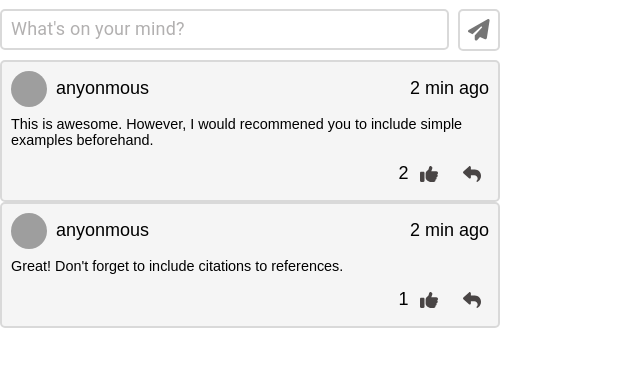
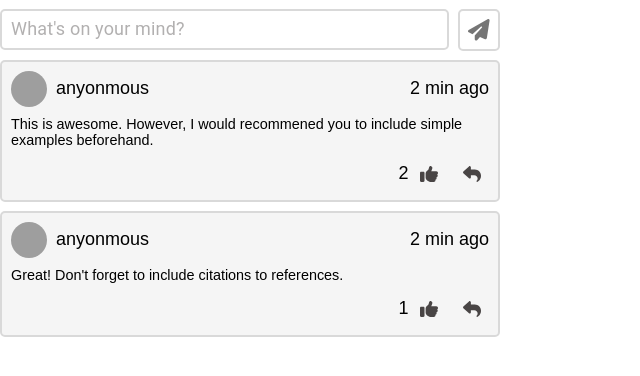
Before and after one commit to nitinsharmacs/commentor-widget, a React app: page / in a window 1280 px wide. Shown: the top 376 px of the page, without its empty margins (0-640 px from the left). Built offline with nearby package versions, Linux system fonts and the light colour scheme; grey boxes are pictures that could not be loaded.

Commit message:
Add gap among comment components

```diff
--- /dev/null
+++ b/src/components/Comments/Comments.scss
@@ -0,0 +1,7 @@
+@import '../../styles/variables.scss';
+
+.comments {
+  display: flex;
+  flex-direction: column;
+  row-gap: $main-padding;
+}
--- a/src/components/Comments/Comments.tsx
+++ b/src/components/Comments/Comments.tsx
@@ -1,4 +1,5 @@
 import CommentItem from '../CommentItem/CommentItem';
+import './Comments.scss';
 
 const Comments = (props: CommentsProps): JSX.Element => {
   return (
--- a/src/components/PostComment/PostComment.tsx
+++ b/src/components/PostComment/PostComment.tsx
@@ -2,11 +2,11 @@ import './PostComment.scss';
 
 import Input from '../Input/Input';
 import PostButton from '../PostButton/PostButton';
-import {createRef, useCallback, useRef, useState} from 'react';
+import {useRef, useCallback, useState} from 'react';
 
 const PostComment = (props: PostCommentProps): JSX.Element => {
   const [comment, setComment] = useState('');
-  const ref = createRef<CanClearInput>();
+  const ref = useRef<CanClearInput>(null);
 
   const commentHandler = useCallback((comment: string) => {
     setComment(comment);
```
